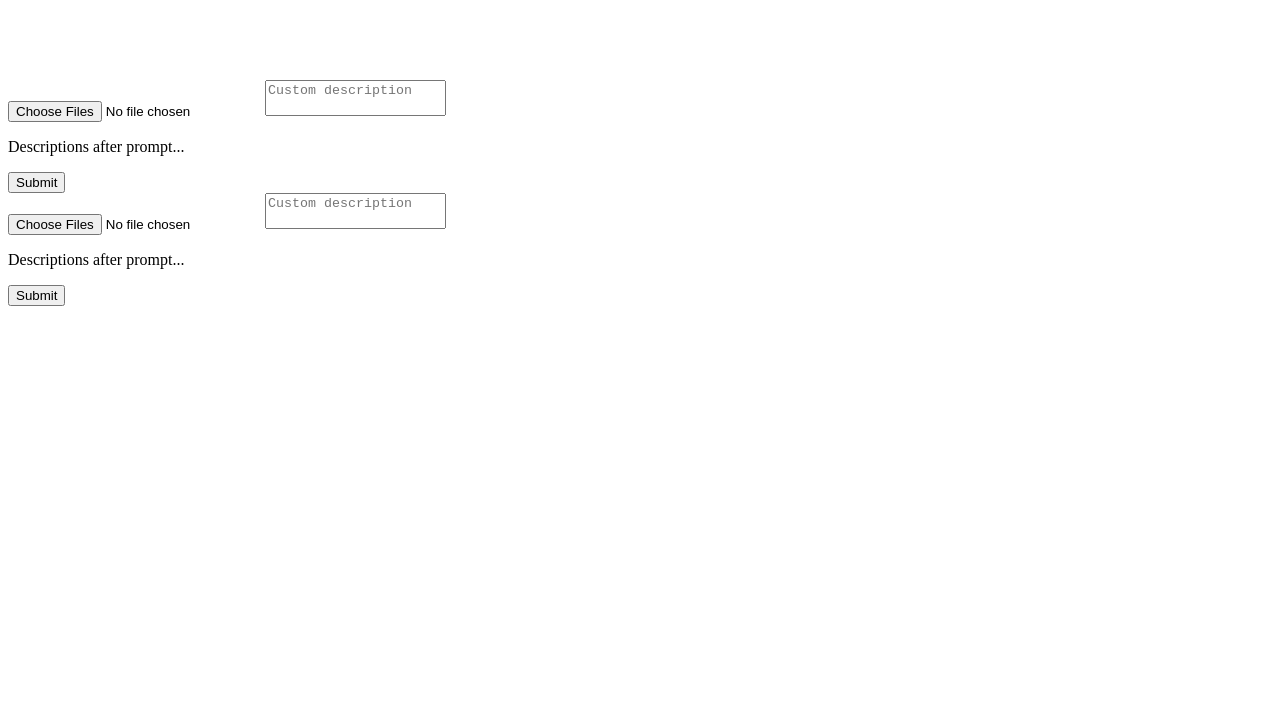
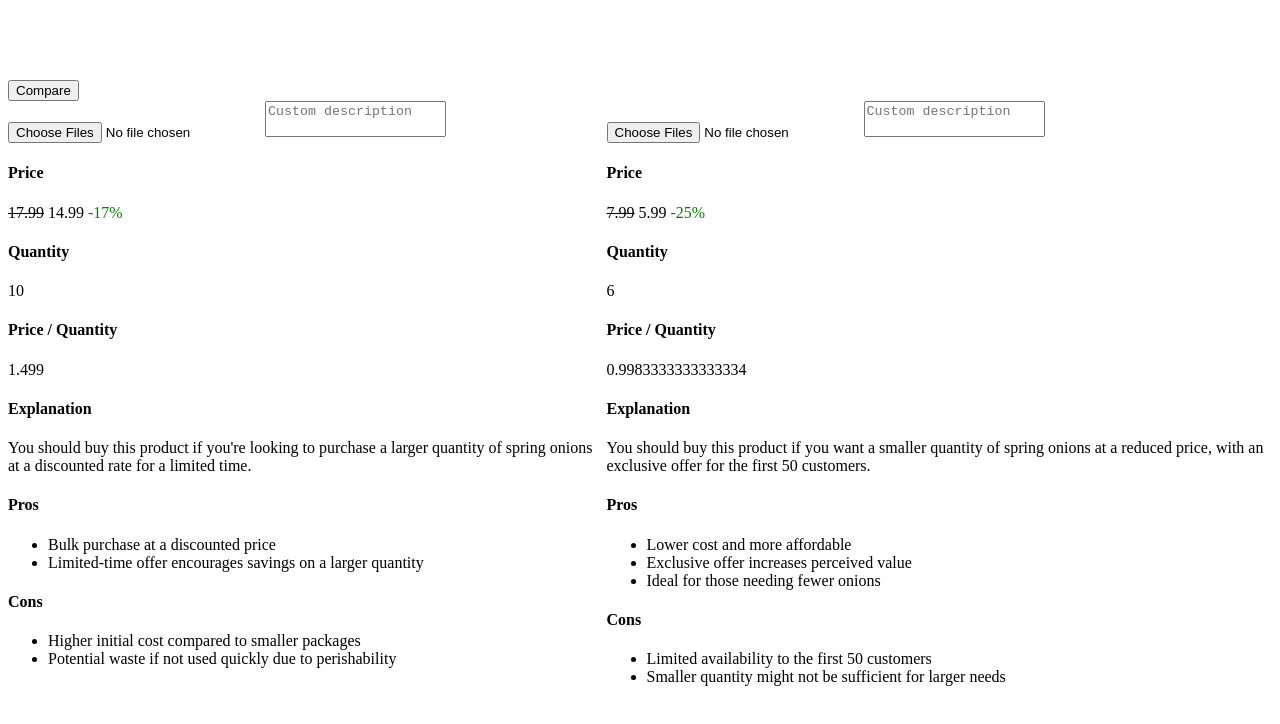
Before and after one commit to PatatoBit/thisorthat, a SvelteKit app: page /app in a window 1280 px wide. Shown: the top 724 px of the page. Built offline with nearby package versions, Linux system fonts and the light colour scheme.

Commit message:
app page content

```diff
--- a/package.json
+++ b/package.json
@@ -30,6 +30,7 @@
 	},
 	"type": "module",
 	"dependencies": {
+		"openai": "^4.55.7",
 		"sass": "^1.77.8"
 	}
 }
--- /dev/null
+++ b/src/lib/dummy.json
@@ -0,0 +1,39 @@
+{
+	"products": [
+		{
+			"name": "Spring Onions (10 pcs)",
+			"price": 14.99,
+			"original_price": 17.99,
+			"quantity": 10,
+			"brief_explanation": "You should buy this product if you're looking to purchase a larger quantity of spring onions at a discounted rate for a limited time.",
+			"pros": [
+				"Bulk purchase at a discounted price",
+				"Limited-time offer encourages savings on a larger quantity"
+			],
+			"cons": [
+				"Higher initial cost compared to smaller packages",
+				"Potential waste if not used quickly due to perishability"
+			],
+			"value_per_dollar": 0.6664,
+			"percentage_comparison": 0
+		},
+		{
+			"name": "Spring Onions (6 pcs)",
+			"price": 5.99,
+			"original_price": 7.99,
+			"quantity": 6,
+			"brief_explanation": "You should buy this product if you want a smaller quantity of spring onions at a reduced price, with an exclusive offer for the first 50 customers.",
+			"pros": [
+				"Lower cost and more affordable",
+				"Exclusive offer increases perceived value",
+				"Ideal for those needing fewer onions"
+			],
+			"cons": [
+				"Limited availability to the first 50 customers",
+				"Smaller quantity might not be sufficient for larger needs"
+			],
+			"value_per_dollar": 0.6678,
+			"percentage_comparison": 100
+		}
+	]
+}
--- a/src/routes/app/+page.server.ts
+++ b/src/routes/app/+page.server.ts
@@ -1,4 +1,6 @@
 import type { Actions } from '@sveltejs/kit';
+import { OPENAI_KEY } from '$env/static/private';
+import { OpenAI } from 'openai';
 
 interface UserInput {
 	image: File;
@@ -16,5 +18,26 @@ export const actions: Actions = {
 		};
 
 		console.table(userInput);
+
+		// OpenAI
+		console.log('OPENAI_KEY', process.env.OPENAI_KEY);
+
+		const openai = new OpenAI({ apiKey: OPENAI_KEY });
+		const response = await openai.chat.completions.create({
+			model: 'gpt-3.5-turbo',
+			messages: [
+				{
+					role: 'system',
+					content: 'You are a helpful assistant.'
+				},
+				{
+					role: 'user',
+					content: 'Hi'
+				}
+			]
+		});
+
+		console.log(response);
+		return response;
 	}
 };
--- a/src/routes/app/+page.svelte
+++ b/src/routes/app/+page.svelte
@@ -1,20 +1,80 @@
+<script lang="ts">
+	import dummy from '$lib/dummy.json';
+	console.table(dummy);
+</script>
+
 <div class="page">
-	<form class="container" method="post" action="?/compare">
-		{#each [0, 1] as item}
+	<form class="container" action="?/compare" method="post">
+		<button class="compare" type="submit">Compare</button>
+
+		<div class="sides">
+			{#each dummy.products as product}
 				<!-- content here -->
 				<div class="side">
 					<input type="file" accept="image/png, image/jpeg" multiple name="image" />
 					<textarea placeholder="Custom description" name="description"></textarea>
-				<p>Descriptions after prompt...</p>
-				<input type="submit" />
+
+					<h4>Price</h4>
+					<p>
+						<strike>{product.original_price}</strike>
+						{product.price}
+
+						<span class="discount">
+							-{Math.round(
+								((product.original_price - product.price) / product.original_price) * 100
+							)}%
+						</span>
+					</p>
+
+					<h4>Quantity</h4>
+					<p>{product.quantity}</p>
+
+					<h4>Price / Quantity</h4>
+					<p>{product.price / product.quantity}</p>
+
+					<h4>Explanation</h4>
+					<p>{product.brief_explanation}</p>
+
+					<h4>Pros</h4>
+					<ul>
+						{#each product.pros as pro}
+							<li>
+								{pro}
+							</li>
+						{/each}
+					</ul>
+
+					<h4>Cons</h4>
+					<ul>
+						{#each product.cons as con}
+							<li>
+								{con}
+							</li>
+						{/each}
+					</ul>
 				</div>
 			{/each}
+		</div>
 	</form>
 </div>
 
 <style lang="scss">
 	.container {
 		margin-top: 5rem;
+		flex-direction: column;
+	}
+
+	.compare {
+		margin: 0 auto;
+	}
+
+	.discount {
+		color: green;
+	}
+
+	.sides {
+		display: flex;
+		flex-direction: row;
 	}
 
 	textarea {
--- a/src/styles/globals.scss
+++ b/src/styles/globals.scss
@@ -50,3 +50,9 @@ textarea {
 		padding: 1.5rem;
 	}
 }
+
+button {
+	padding: 0.5rem 1rem;
+	border: none;
+	border-radius: 0.2rem;
+}
```
Also changed, not shown: 1 other file (tests, documents, lock files or other folders). Lines whose indentation alone changed are shown as unchanged.
